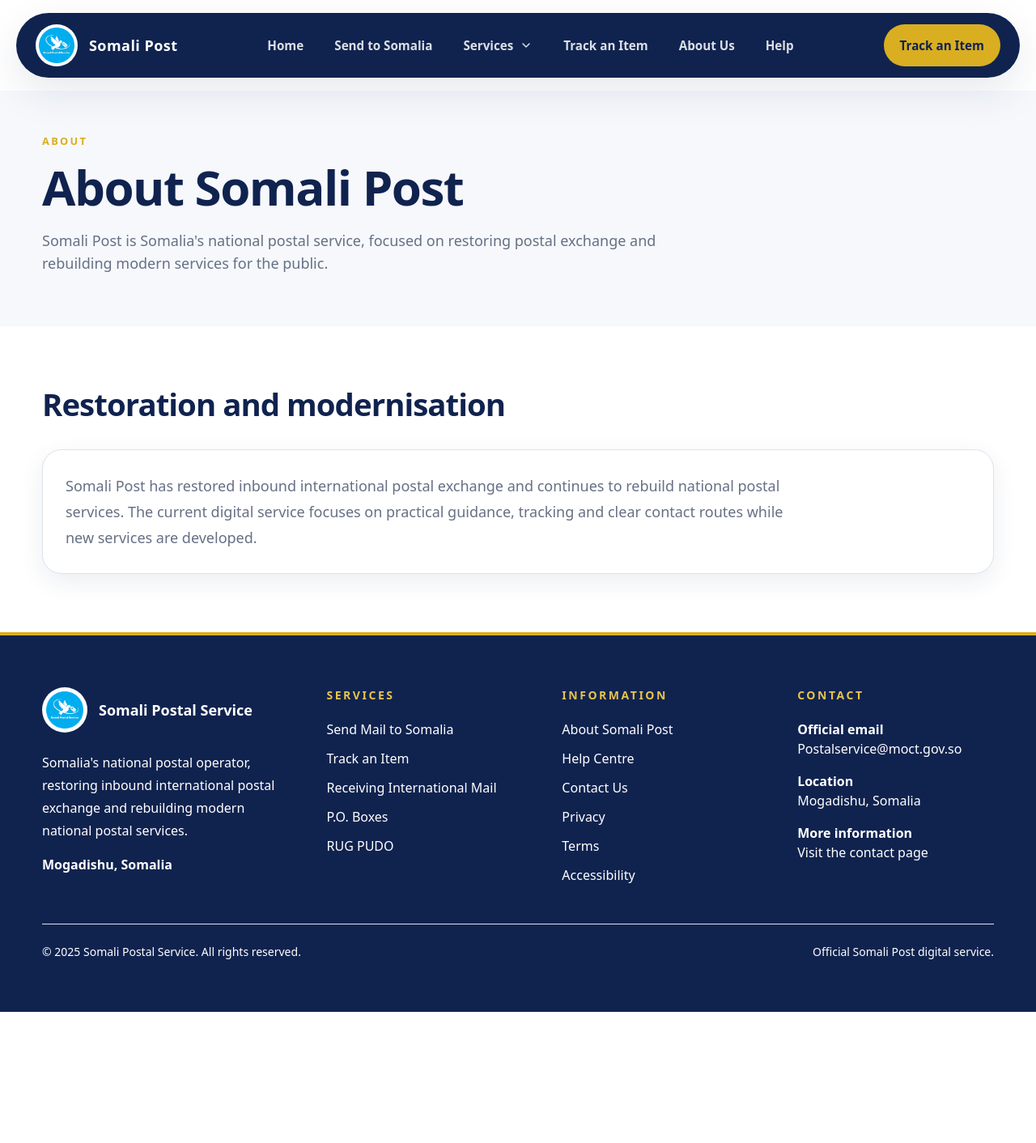
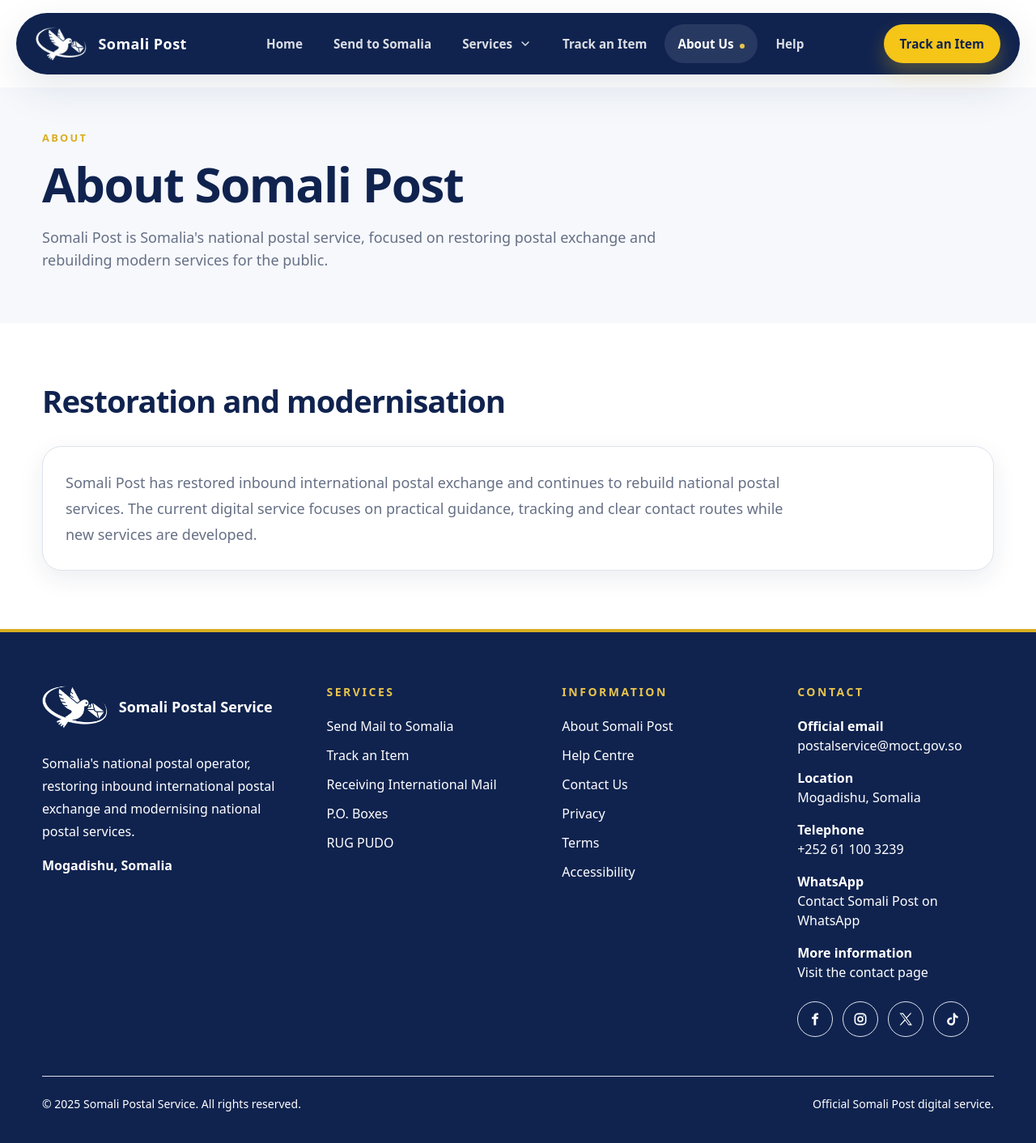
Before and after one commit to Somali-Post/posta, a Next.js app: page /about in a window 1280 px wide. Shown: the top 1412 px of the page at 81% size. Before the commit the page ends 1250 px from the top, so only its background shows below. Built offline with nearby package versions, Linux system fonts and the light colour scheme.

Commit message:
feat: update shared site configuration and UI

```diff
--- a/src/app/globals.css
+++ b/src/app/globals.css
@@ -13,6 +13,9 @@
     --color-navy-800: #203a70;
     --color-gold-500: #d9ae21;
     --color-gold-400: #e8c44c;
+    --color-action-gold: #f5c518;
+    --color-action-gold-hover: #ffd34e;
+    --color-action-gold-active: #ddae00;
     --color-background: #ffffff;
     --color-background-soft: #f6f8fc;
     --color-border: #dde3ed;
@@ -50,6 +53,24 @@
   }
 }
 
+@layer components {
+  .btn-primary {
+    @apply inline-flex items-center justify-center rounded-full bg-action-gold px-6 py-3 text-base font-extrabold text-navy-950 shadow-action transition duration-200 hover:-translate-y-0.5 hover:bg-action-gold-hover hover:shadow-soft active:translate-y-0 active:bg-action-gold-active focus-visible:outline-action-gold-hover;
+  }
+
+  .btn-secondary {
+    @apply inline-flex items-center justify-center rounded-full border border-border bg-white px-6 py-3 text-base font-bold text-navy-950 transition duration-200 hover:-translate-y-0.5 hover:border-navy-900 hover:shadow-card active:translate-y-0 focus-visible:outline-action-gold;
+  }
+
+  .btn-navy {
+    @apply inline-flex items-center justify-center rounded-full bg-navy-950 px-6 py-3 text-base font-bold text-white shadow-card transition duration-200 hover:-translate-y-0.5 hover:bg-navy-900 hover:shadow-soft active:translate-y-0 focus-visible:outline-action-gold;
+  }
+
+  .interactive-card {
+    @apply transition duration-200 hover:-translate-y-1 hover:border-gold-400 hover:shadow-soft;
+  }
+}
+
 @layer utilities {
   .container-site {
     @apply mx-auto max-w-[1240px] px-4 sm:px-6 lg:px-8;
@@ -57,6 +78,52 @@
 
   .text-balance {
     text-wrap: balance;
+  }
+
+  .reveal-ready {
+    opacity: 0;
+    transform: translateY(18px);
+    transition:
+      opacity 580ms ease,
+      transform 580ms ease;
+  }
+
+  .reveal-visible {
+    opacity: 1;
+    transform: translateY(0);
+  }
+
+  @keyframes mobileMenuIn {
+    from {
+      opacity: 0;
+      transform: translateY(-8px);
+    }
+    to {
+      opacity: 1;
+      transform: translateY(0);
+    }
+  }
+
+  @keyframes menuIn {
+    from {
+      opacity: 0;
+      transform: translateX(-50%) scale(0.98);
+    }
+    to {
+      opacity: 1;
+      transform: translateX(-50%) scale(1);
+    }
+  }
+
+  @keyframes historyIn {
+    from {
+      opacity: 0;
+      transform: translateY(12px);
+    }
+    to {
+      opacity: 1;
+      transform: translateY(0);
+    }
   }
 }
 
@@ -69,4 +136,9 @@
     animation-duration: 0.01ms !important;
     animation-iteration-count: 1 !important;
   }
+
+  .reveal-ready {
+    opacity: 1 !important;
+    transform: none !important;
+  }
 }
--- a/src/components/layout/Footer.tsx
+++ b/src/components/layout/Footer.tsx
@@ -1,5 +1,6 @@
 import Image from 'next/image';
 import Link from 'next/link';
+import { SocialLinks } from '@/components/ui/SocialLinks';
 import { serviceLinks, siteConfig } from '@/lib/site';
 
 const informationLinks = [
@@ -25,13 +26,17 @@
         <div className="grid gap-10 md:grid-cols-2 lg:grid-cols-[1.25fr_1fr_1fr_1fr] lg:gap-12">
           <div>
             <Link href="/" className="inline-flex items-center gap-3.5 rounded-xl">
-              <span className="flex h-14 w-14 items-center justify-center rounded-full bg-white">
-                <Image src="/images/somali-post-logo.png" alt="Somali Post logo" width={46} height={46} />
-              </span>
+              <Image
+                src="/images/logo-bird.png"
+                alt="Somali Post logo"
+                width={600}
+                height={416}
+                className="h-14 w-auto shrink-0 object-contain"
+              />
               <span className="text-lg font-bold">{siteConfig.legalName}</span>
             </Link>
             <p className="mt-5 max-w-sm text-base leading-7 text-white/72">
-              Somalia&apos;s national postal operator, restoring inbound international postal exchange and rebuilding modern
+              Somalia&apos;s national postal operator, restoring inbound international postal exchange and modernising
               national postal services.
             </p>
             <p className="mt-4 text-base font-semibold text-white/88">{siteConfig.address}</p>
@@ -56,6 +61,22 @@
                 <dd>{siteConfig.address}</dd>
               </div>
               <div>
+                <dt className="font-semibold text-white">Telephone</dt>
+                <dd>
+                  <a className="rounded-sm whitespace-nowrap hover:text-gold-400" href={siteConfig.contact.phoneHref}>
+                    {siteConfig.contact.phoneDisplay}
+                  </a>
+                </dd>
+              </div>
+              <div>
+                <dt className="font-semibold text-white">WhatsApp</dt>
+                <dd>
+                  <a className="rounded-sm hover:text-gold-400" href={siteConfig.contact.whatsappHref}>
+                    Contact Somali Post on WhatsApp
+                  </a>
+                </dd>
+              </div>
+              <div>
                 <dt className="font-semibold text-white">More information</dt>
                 <dd>
                   <Link className="rounded-sm hover:text-gold-400" href="/contact">
@@ -64,6 +85,7 @@
                 </dd>
               </div>
             </dl>
+            <SocialLinks className="mt-6 text-white/76" />
           </div>
         </div>
 
--- a/src/components/layout/Navbar.tsx
+++ b/src/components/layout/Navbar.tsx
@@ -2,12 +2,15 @@
 
 import Image from 'next/image';
 import Link from 'next/link';
+import { usePathname } from 'next/navigation';
 import { useEffect, useRef, useState } from 'react';
 import { navLinks, serviceLinks } from '@/lib/site';
 
 export function Navbar() {
+  const pathname = usePathname();
   const [mobileOpen, setMobileOpen] = useState(false);
   const [servicesOpen, setServicesOpen] = useState(false);
+  const [scrolled, setScrolled] = useState(false);
   const servicesRef = useRef<HTMLDivElement>(null);
 
   useEffect(() => {
@@ -32,6 +35,13 @@
     };
   }, []);
 
+  useEffect(() => {
+    const updateScrolled = () => setScrolled(window.scrollY > 12);
+    updateScrolled();
+    window.addEventListener('scroll', updateScrolled, { passive: true });
+    return () => window.removeEventListener('scroll', updateScrolled);
+  }, []);
+
   const closeMenus = () => {
     setMobileOpen(false);
     setServicesOpen(false);
@@ -39,29 +49,33 @@
 
   return (
     <header className="sticky top-0 z-50 px-3 py-4 sm:px-4">
-      <div className="mx-auto flex max-w-[1240px] items-center justify-between rounded-full bg-navy-950 px-4 py-3.5 text-white shadow-soft ring-1 ring-white/10 sm:px-5 lg:px-6">
+      <div
+        className={`mx-auto flex max-w-[1240px] items-center justify-between rounded-full bg-navy-950 px-4 py-3.5 text-white ring-1 ring-white/10 transition-shadow duration-200 sm:px-5 lg:px-6 ${
+          scrolled ? 'shadow-[0_18px_42px_rgba(16,35,79,0.24)]' : 'shadow-soft'
+        }`}
+      >
         <Link href="/" className="flex min-w-0 items-center gap-3.5" onClick={closeMenus}>
-          <span className="flex h-12 w-12 shrink-0 items-center justify-center rounded-full bg-white sm:h-[3.25rem] sm:w-[3.25rem]">
-            <Image
-              src="/images/somali-post-logo.png"
-              alt="Somali Post logo"
-              width={42}
-              height={42}
-              className="h-10 w-10 object-contain sm:h-11 sm:w-11"
-              priority
-            />
-          </span>
+          <Image
+            src="/images/logo-bird.png"
+            alt="Somali Post logo"
+            width={600}
+            height={416}
+            className="h-9 w-auto shrink-0 object-contain sm:h-10 lg:h-11"
+            priority
+          />
           <span className="truncate text-base font-bold tracking-wide sm:text-lg">Somali Post</span>
         </Link>
 
         <nav aria-label="Primary navigation" className="hidden items-center gap-1.5 lg:flex">
-          <NavItem href="/" label="Home" onClick={closeMenus} />
-          <NavItem href="/send-to-somalia" label="Send to Somalia" onClick={closeMenus} />
+          <NavItem href="/" label="Home" active={pathname === '/'} onClick={closeMenus} />
+          <NavItem href="/send-to-somalia" label="Send to Somalia" active={pathname === '/send-to-somalia'} onClick={closeMenus} />
 
           <div className="relative" ref={servicesRef}>
             <button
               type="button"
-              className="inline-flex items-center gap-2 rounded-full px-4 py-2.5 text-[0.95rem] font-semibold text-white/85 transition hover:bg-white/10 hover:text-white"
+              className={`inline-flex items-center gap-2 rounded-full px-4 py-2.5 text-[0.95rem] font-semibold transition hover:bg-white/10 hover:text-white ${
+                pathname.startsWith('/services') ? 'bg-white/10 text-white' : 'text-white/85'
+              }`}
               aria-haspopup="menu"
               aria-expanded={servicesOpen}
               onClick={() => setServicesOpen((open) => !open)}
@@ -72,14 +86,16 @@
             </button>
             {servicesOpen && (
               <div
-                className="absolute left-1/2 top-full mt-3 w-80 -translate-x-1/2 rounded-2xl border border-border bg-white p-2 text-ink shadow-soft"
+                className="absolute left-1/2 top-full mt-3 w-80 -translate-x-1/2 animate-[menuIn_160ms_ease-out] rounded-2xl border border-border bg-white p-2 text-ink shadow-soft"
                 role="menu"
               >
                 {serviceLinks.map((link) => (
                   <Link
                     key={link.href}
                     href={link.href}
-                    className="block rounded-xl px-4 py-3 text-[0.95rem] font-semibold hover:bg-surface-soft"
+                    className={`block rounded-xl px-4 py-3 text-[0.95rem] font-semibold hover:bg-surface-soft ${
+                      pathname === link.href ? 'bg-gold-400/18 text-navy-950' : ''
+                    }`}
                     role="menuitem"
                     onClick={closeMenus}
                   >
@@ -90,15 +106,15 @@
             )}
           </div>
 
-          <NavItem href="/track" label="Track an Item" onClick={closeMenus} />
-          <NavItem href="/about" label="About Us" onClick={closeMenus} />
-          <NavItem href="/help" label="Help" onClick={closeMenus} />
+          <NavItem href="/track" label="Track an Item" active={pathname === '/track'} onClick={closeMenus} />
+          <NavItem href="/about" label="About Us" active={pathname === '/about'} onClick={closeMenus} />
+          <NavItem href="/help" label="Help" active={pathname === '/help'} onClick={closeMenus} />
         </nav>
 
         <div className="flex items-center gap-3">
           <Link
             href="/track"
-            className="hidden rounded-full bg-gold-500 px-5 py-3 text-[0.95rem] font-extrabold text-navy-950 transition hover:bg-gold-400 md:inline-flex"
+            className="btn-primary hidden px-5 py-3 text-[0.95rem] md:inline-flex"
             onClick={closeMenus}
           >
             Track an Item
@@ -117,13 +133,18 @@
       </div>
 
       {mobileOpen && (
-        <div id="mobile-navigation" className="mx-auto mt-3 max-w-[1240px] rounded-3xl border border-border bg-white p-3 shadow-soft lg:hidden">
+        <div
+          id="mobile-navigation"
+          className="mx-auto mt-3 max-w-[1240px] animate-[mobileMenuIn_180ms_ease-out] rounded-3xl border border-border bg-white p-3 shadow-soft lg:hidden"
+        >
           <nav aria-label="Mobile navigation" className="grid gap-1">
             {navLinks.map((link) => (
               <Link
                 key={link.href}
                 href={link.href}
-                className="rounded-2xl px-4 py-3.5 text-base font-bold text-ink hover:bg-surface-soft"
+                className={`rounded-2xl px-4 py-3.5 text-base font-bold text-ink hover:bg-surface-soft ${
+                  pathname === link.href ? 'bg-gold-400/18' : ''
+                }`}
                 onClick={closeMenus}
               >
                 {link.label}
@@ -135,7 +156,9 @@
                 <Link
                   key={link.href}
                   href={link.href}
-                  className="block rounded-2xl px-4 py-3 text-[0.95rem] font-semibold text-ink hover:bg-surface-soft"
+                  className={`block rounded-2xl px-4 py-3 text-[0.95rem] font-semibold text-ink hover:bg-surface-soft ${
+                    pathname === link.href ? 'bg-gold-400/18' : ''
+                  }`}
                   onClick={closeMenus}
                 >
                   {link.label}
@@ -152,16 +175,20 @@
 function NavItem({
   href,
   label,
+  active,
   onClick,
 }: {
   href: string;
   label: string;
+  active: boolean;
   onClick: () => void;
 }) {
   return (
     <Link
       href={href}
-      className="rounded-full px-4 py-2.5 text-[0.95rem] font-semibold text-white/85 transition hover:bg-white/10 hover:text-white"
+      className={`rounded-full px-4 py-2.5 text-[0.95rem] font-semibold transition hover:bg-white/10 hover:text-white ${
+        active ? 'bg-white/10 text-white after:ml-2 after:inline-block after:h-1.5 after:w-1.5 after:rounded-full after:bg-gold-400' : 'text-white/85'
+      }`}
       onClick={onClick}
     >
       {label}
--- /dev/null
+++ b/src/components/ui/Reveal.tsx
@@ -0,0 +1,52 @@
+'use client';
+
+import { CSSProperties, ElementType, ReactNode, useEffect, useRef, useState } from 'react';
+
+export function Reveal({
+  as: Component = 'div',
+  children,
+  className = '',
+  delay = 0,
+}: {
+  as?: ElementType;
+  children: ReactNode;
+  className?: string;
+  delay?: number;
+}) {
+  const ref = useRef<HTMLElement | null>(null);
+  const [visible, setVisible] = useState(false);
+
+  useEffect(() => {
+    const element = ref.current;
+    if (!element) return;
+
+    const prefersReducedMotion = window.matchMedia('(prefers-reduced-motion: reduce)').matches;
+    if (prefersReducedMotion || !('IntersectionObserver' in window)) {
+      const frame = window.requestAnimationFrame(() => setVisible(true));
+      return () => window.cancelAnimationFrame(frame);
+    }
+
+    const observer = new IntersectionObserver(
+      ([entry]) => {
+        if (entry.isIntersecting) {
+          setVisible(true);
+          observer.disconnect();
+        }
+      },
+      { rootMargin: '0px 0px -10% 0px', threshold: 0.12 },
+    );
+
+    observer.observe(element);
+    return () => observer.disconnect();
+  }, []);
+
+  return (
+    <Component
+      ref={ref}
+      className={`${visible ? 'reveal-visible' : 'reveal-ready'} ${className}`}
+      style={{ transitionDelay: `${delay}ms` } as CSSProperties}
+    >
+      {children}
+    </Component>
+  );
+}
--- a/src/components/ui/Section.tsx
+++ b/src/components/ui/Section.tsx
@@ -1,3 +1,5 @@
+import { Reveal } from '@/components/ui/Reveal';
+
 export function Section({
   eyebrow,
   title,
@@ -14,12 +16,14 @@
   return (
     <section className={`container-site ${compact ? 'py-12 md:py-14' : 'py-14 md:py-[4.5rem]'} ${className}`}>
       <div className="max-w-4xl">
+        <Reveal>
           {eyebrow && (
             <p className="mb-3 text-[0.8rem] font-bold uppercase tracking-[0.18em] text-gold-500">{eyebrow}</p>
           )}
           <h2 className="text-balance text-[clamp(1.75rem,3vw,2.45rem)] font-bold leading-tight tracking-tight text-navy-950">
             {title}
           </h2>
+        </Reveal>
       </div>
       {children && <div className="mt-8">{children}</div>}
     </section>
--- /dev/null
+++ b/src/components/ui/SocialLinks.tsx
@@ -0,0 +1,65 @@
+import { siteConfig } from '@/lib/site';
+
+const iconMap = {
+  facebook: FacebookIcon,
+  instagram: InstagramIcon,
+  x: XIcon,
+  tiktok: TikTokIcon,
+};
+
+export function SocialLinks({ className = '' }: { className?: string }) {
+  return (
+    <div className={`flex flex-wrap gap-3 ${className}`}>
+      {siteConfig.socialLinks.map((link) => {
+        const Icon = iconMap[link.key];
+
+        return (
+          <a
+            key={link.href}
+            href={link.href}
+            target="_blank"
+            rel="noopener noreferrer"
+            aria-label={link.label}
+            className="inline-flex h-11 w-11 items-center justify-center rounded-full border border-current/20 transition hover:text-gold-500 focus-visible:outline focus-visible:outline-2 focus-visible:outline-offset-2 focus-visible:outline-gold-400"
+          >
+            <Icon className="h-5 w-5" />
+          </a>
+        );
+      })}
+    </div>
+  );
+}
+
+function FacebookIcon({ className }: { className?: string }) {
+  return (
+    <svg className={className} aria-hidden="true" viewBox="0 0 24 24" fill="currentColor">
+      <path d="M14 8.6V7.1c0-.7.5-1.1 1.2-1.1h1.7V3.2c-.8-.1-1.7-.2-2.5-.2-2.6 0-4.3 1.6-4.3 4.5v1.1H7.3v3.1h2.8V21h3.4v-9.3h2.8l.5-3.1H14Z" />
+    </svg>
+  );
+}
+
+function InstagramIcon({ className }: { className?: string }) {
+  return (
+    <svg className={className} aria-hidden="true" viewBox="0 0 24 24" fill="none">
+      <rect x="4" y="4" width="16" height="16" rx="5" stroke="currentColor" strokeWidth="2" />
+      <circle cx="12" cy="12" r="3.5" stroke="currentColor" strokeWidth="2" />
+      <circle cx="16.8" cy="7.2" r="1" fill="currentColor" />
+    </svg>
+  );
+}
+
+function XIcon({ className }: { className?: string }) {
+  return (
+    <svg className={className} aria-hidden="true" viewBox="0 0 24 24" fill="currentColor">
+      <path d="m13.8 10.5 6.9-7.5h-1.8l-5.9 6.4L8.2 3H3l7.3 9.7L3 21h1.8l6.4-7 5.2 7h5.2l-7.8-10.5Zm-2.1 2.3-.8-1L5 4.4h2.4l4.6 5.9.8 1 6.2 8.2h-2.4l-4.9-6.7Z" />
+    </svg>
+  );
+}
+
+function TikTokIcon({ className }: { className?: string }) {
+  return (
+    <svg className={className} aria-hidden="true" viewBox="0 0 24 24" fill="currentColor">
+      <path d="M14.8 3h3.1c.2 1.4 1 2.7 2.1 3.5.7.5 1.5.8 2.3.9v3.1a7.3 7.3 0 0 1-4.2-1.3v5.9A6 6 0 1 1 12 9.2c.4 0 .7 0 1.1.1v3.2a3 3 0 1 0 2.1 2.9V3Z" />
+    </svg>
+  );
+}
--- a/src/lib/site.ts
+++ b/src/lib/site.ts
@@ -3,9 +3,36 @@
   legalName: 'Somali Postal Service',
   url: 'https://posta.so',
   description:
-    'Somalia national postal service for receiving international mail, tracking postal items and rebuilding modern postal services.',
-  email: 'Postalservice@moct.gov.so',
+    'Somalia national postal service for receiving international mail, tracking postal items and official postal guidance.',
+  email: 'postalservice@moct.gov.so',
   address: 'Mogadishu, Somalia',
+  contact: {
+    phoneDisplay: '+252 61 100 3239',
+    phoneHref: 'tel:+252611003239',
+    whatsappHref: 'https://wa.me/252611003239',
+  },
+  socialLinks: [
+    {
+      key: 'facebook',
+      label: 'Somali Post on Facebook',
+      href: 'https://www.facebook.com/postasomalia/',
+    },
+    {
+      key: 'instagram',
+      label: 'Somali Post on Instagram',
+      href: 'https://www.instagram.com/adeegga_boostada_soomaaliya/',
+    },
+    {
+      key: 'x',
+      label: 'Somali Post on X',
+      href: 'https://x.com/Somalipostal',
+    },
+    {
+      key: 'tiktok',
+      label: 'Somali Post on TikTok',
+      href: 'https://www.tiktok.com/@adeegga_boostada_somalia',
+    },
+  ] as const,
 };
 
 export const navLinks = [
@@ -21,3 +48,18 @@
   { href: '/services/po-box', label: 'P.O. Boxes' },
   { href: '/services/rug-pudo', label: 'RUG PUDO' },
 ];
+
+export const publicRoutes = [
+  '/',
+  '/send-to-somalia',
+  '/services/receiving',
+  '/services/po-box',
+  '/services/rug-pudo',
+  '/track',
+  '/about',
+  '/help',
+  '/contact',
+  '/privacy',
+  '/terms',
+  '/accessibility',
+];
--- a/tailwind.config.ts
+++ b/tailwind.config.ts
@@ -19,6 +19,11 @@
           500: '#D9AE21',
           400: '#E8C44C',
         },
+        action: {
+          gold: '#F5C518',
+          'gold-hover': '#FFD34E',
+          'gold-active': '#DDAE00',
+        },
         surface: {
           DEFAULT: '#FFFFFF',
           soft: '#F6F8FC',
@@ -35,6 +40,7 @@
       boxShadow: {
         soft: '0 18px 50px rgba(16, 35, 79, 0.10)',
         card: '0 10px 30px rgba(16, 35, 79, 0.08)',
+        action: '0 12px 24px rgba(245, 197, 24, 0.28)',
       },
     },
   },
```
Also changed, not shown: src/app/layout.tsx (+4 -5 lines), src/app/sitemap.ts (+2 -18 lines), src/components/analytics/AnalyticsGate.tsx (added, +11 -0 lines), public/images/logo-bird.png (added). Lines whose indentation alone changed are shown as unchanged.
